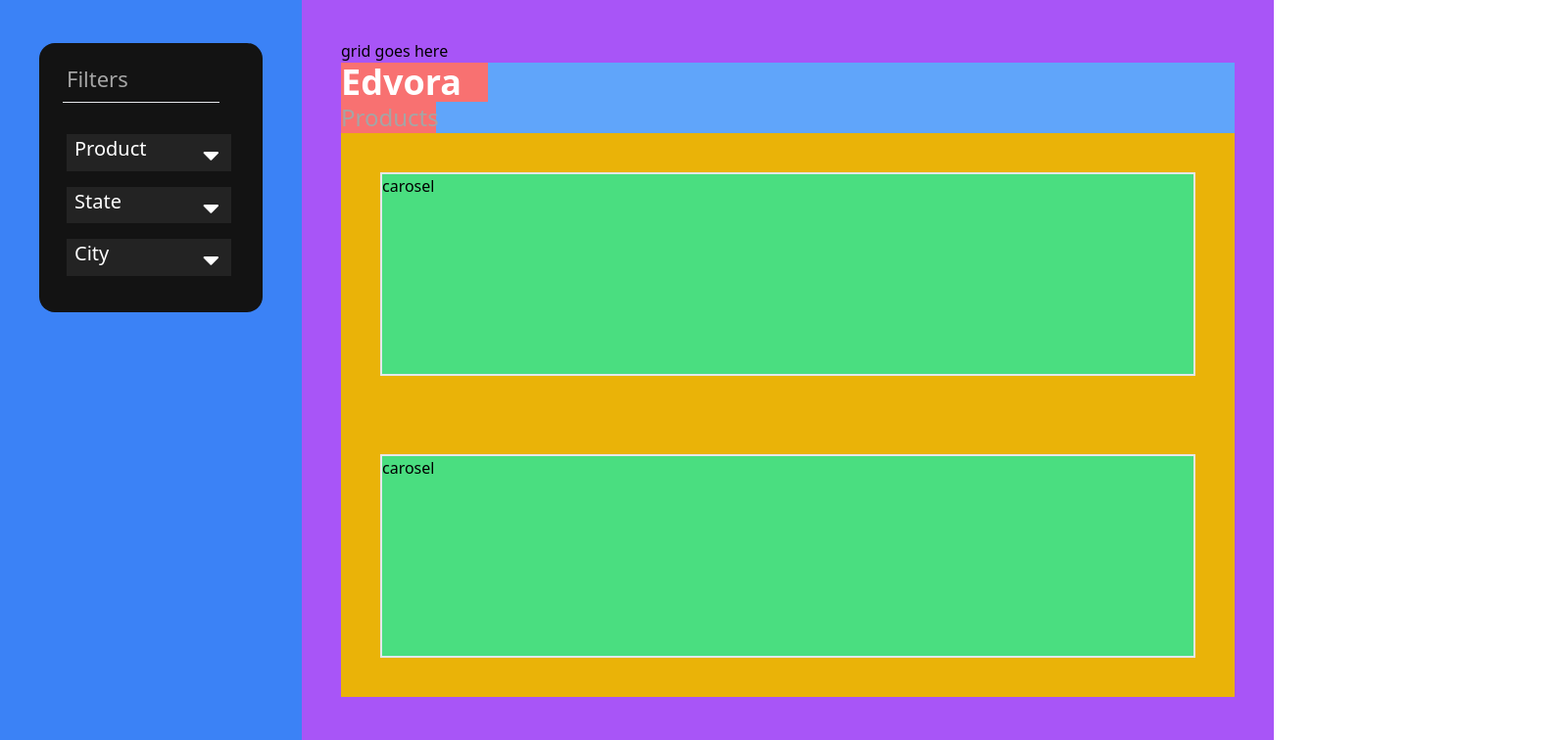
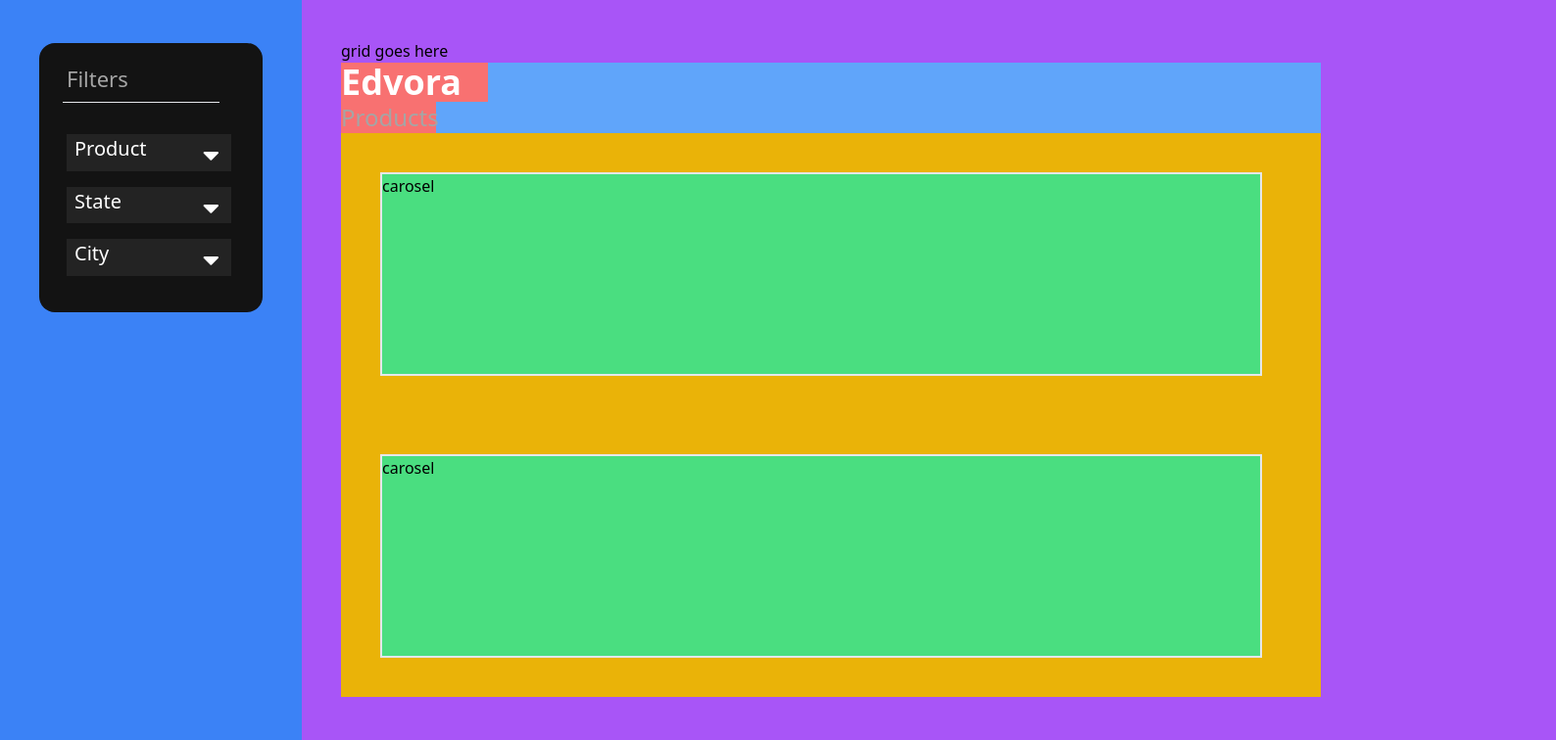
Before and after one commit to ElRemolino/Edvora-Frontend, a Next.js app: page / in a window 1280 px wide. Shown: the top 756 px of the page at 98% size, 1588 px wide, since content can reach past the window. Built offline with nearby package versions, Linux system fonts and the light colour scheme; no server answers.

Commit message:
lg and md viewings are responsive and sized correctly

```diff
--- a/pages/index.js
+++ b/pages/index.js
@@ -35,15 +35,15 @@ export default function Home() {
       </div>
 
       {/* Main Content Containers */}
-      <div className=" bg-purple-500 p-10 md:w-[90%] w-[80vw]">
+      <div className=" bg-purple-500 p-10 sm:min-w-[70]% md:min-w-[100%] ">
         grid goes here
-        <div className=" bg-blue-400 ">
+        <div className=" bg-blue-400 md:max-w-[900px] lg:max-w-[1000px] ">
           <h1 className=" bg-red-400 text-white font-bold text-4xl max-h-12 w-[150px] ">Edvora</h1>
           <h2 className=" bg-red-400 text-edvora-greyFont relative top- h-15 w-[97px] text-2xl font-medium ">Products</h2>
         </div>
-        <div className="bg-yellow-500 h-[80%] grid md:grid-rows-2 md:w-[]80vw">
-          <div className=" bg-green-400  mt-8 border-2 min-h-[30%] md:w-[65vw] md:m-10">carosel</div>
-          <div className=" bg-green-400  mt-8 border-2 min-h-[30%] md:w-[65vw] md:m-10">carosel</div>
+        <div className="bg-yellow-500 h-[80%] grid md:grid-rows-2 md:max-w-[900px] lg:max-w-[1000px]">
+          <div className=" bg-green-400  mt-8 border-2 md:min-h-[196px] md:w-[80vw] md:m-10 lg:max-w-[900px]">carosel</div>
+          <div className=" bg-green-400  mt-8 border-2 md:min-h-[196px] md:max-w-[800px] md:m-10 lg:max-w-[900px]">carosel</div>
         </div>
       </div>
     </div>
```
